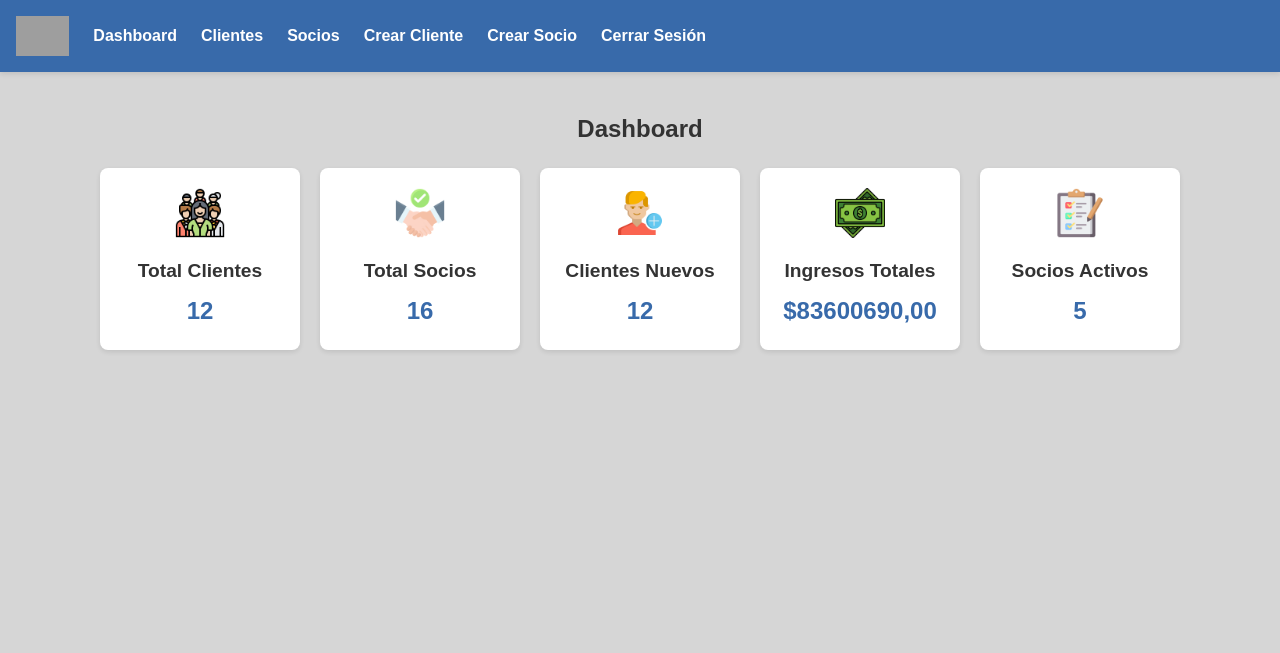
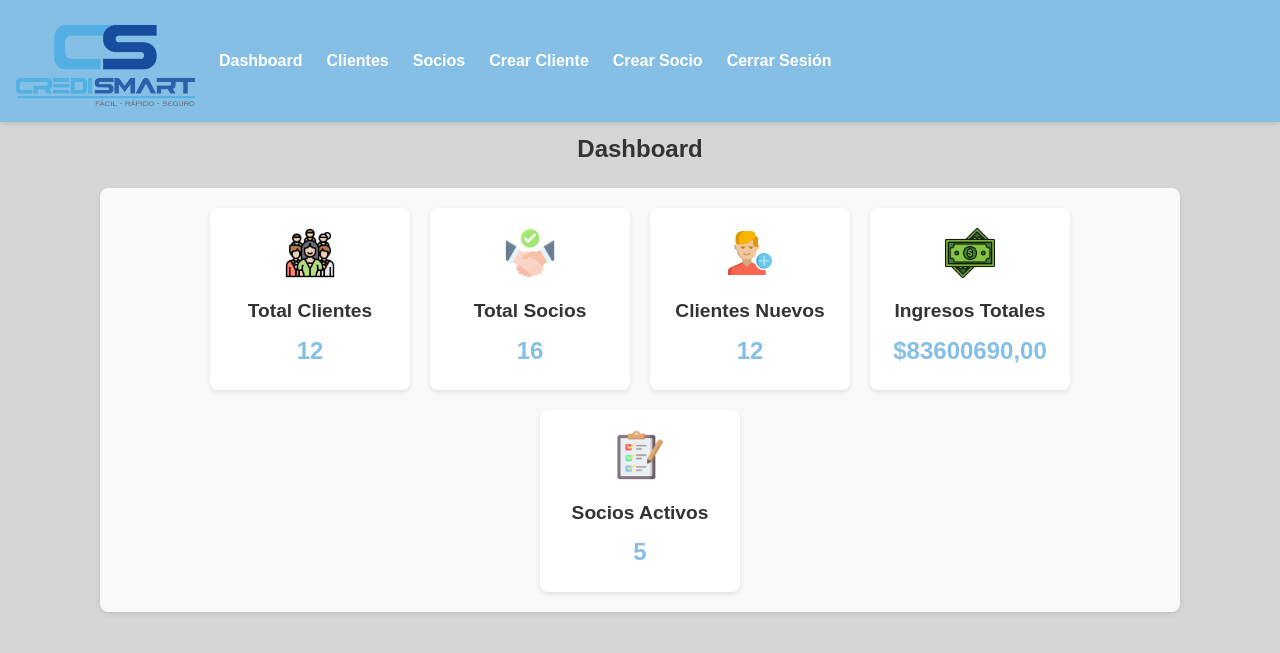
Before and after one commit to Gonzalo-Montilla/ProyectoDisensa, a Django app: page / in a window 1280 px wide. Shown: the top 653 px of the page. Run offline with Django 5.2, Linux system fonts and the light colour scheme; a user stored in the database is signed in; data comes from the database, SQL or seed files in the repository; both versions use the stored data as it was after the commit; grey boxes are pictures that could not be loaded.

Commit message:
cambios en stilo de tarjetas dashboard

```diff
--- a/businessapp/static/css/style.css
+++ b/businessapp/static/css/style.css
@@ -14,7 +14,7 @@ body {
 
 /* Navbar */
 .navbar {
-    background-color: #386aaa;
+    background-color: #85bfe6;
     padding: 1rem;
     position: fixed;
     width: 100%;
@@ -26,8 +26,10 @@ body {
 }
 
 .navbar .logo {
-    height: 40px;
+    height: 90px;
     margin-right: 1.5rem;
+    vertical-align: middle; /* Alinea la imagen verticalmente */
+    transition: transform 0.3s ease; /* Añade una transición suave */
 }
 
 .navbar a {
@@ -35,6 +37,7 @@ body {
     text-decoration: none;
     margin-right: 1.5rem;
     font-weight: bold;
+    font-size: 1 rem;
 }
 
 .navbar a:hover {
@@ -73,7 +76,7 @@ body {
 
 .login-container h1 {
     margin-bottom: 20px;
-    color: #386aaa;
+    color: #85bfe6;
 }
 
 .login-container label {
@@ -94,7 +97,7 @@ body {
 .login-container button {
     width: 100%;
     padding: 10px;
-    background-color: #386aaa;
+    background-color: #85bfe6;
     color: white;
     border: none;
     border-radius: 4px;
@@ -102,7 +105,7 @@ body {
 }
 
 .login-container button:hover {
-    background-color: #386aaa;
+    background-color: #85bfe6;
 }
 
 .error {
@@ -124,7 +127,7 @@ th, td {
 }
 
 th {
-    background-color: #386aaa;
+    background-color: #85bfe6;
     color: white;
 }
 
@@ -213,7 +216,7 @@ li {
 
 .login-header {
     padding: 10px;
-    background-color: #386aaa;
+    background-color: #85bfe6;
     text-align: center;
 }
 
@@ -225,7 +228,7 @@ li {
 /* Estilos existentes... */
 
 .dashboard-container {
-    padding: 20px;
+    padding: 40px;
     text-align: center;
 }
 
@@ -235,6 +238,15 @@ li {
     justify-content: center;
     gap: 20px;
     margin-top: 20px;
+    padding: 20px;
+    background-color: #f9f9f9; /* Fondo gris claro para las tarjetas */
+    border-radius: 8px;
+    box-shadow: 0 2px 5px rgba(0, 0, 0, 0.1);
+    max-width: 1200px;
+    margin-left: auto;
+    margin-right: auto;
+    margin-top: 20px;
+
 }
 
 .summary-card {
@@ -244,6 +256,12 @@ li {
     box-shadow: 0 2px 5px rgba(0, 0, 0, 0.1);
     width: 200px;
     text-align: center;
+    transition: transform 0.3s ease;
+
+}
+.summary-card:hover {
+    transform: translateY(-5px); /* Efecto de elevación al pasar el mouse */
+    box-shadow: 0 4px 10px rgba(0, 0, 0, 0.2); /* Sombra más pronunciada */
 }
 
 .summary-icon {
@@ -261,7 +279,7 @@ li {
 .summary-card p {
     margin: 5px 0 0;
     font-size: 1.5em;
-    color: #386aaa;
+    color: #85bfe6;
     font-weight: bold;
 }
 
@@ -277,12 +295,12 @@ li {
 }
 
 .register-card h2 {
-    color: #386aaa;
+    color: #85bfe6;
     margin-bottom: 20px;
 }
 
 .success-message {
-    background-color: #386aaa; /* color fuente succes-message */
+    background-color: #85bfe6; /* color fuente succes-message */
     color: white;
     padding: 15px 20px;
     border-radius: 5px;
--- a/businessapp/templates/businessapp/base.html
+++ b/businessapp/templates/businessapp/base.html
@@ -10,7 +10,7 @@
 <body>
     {% if user.is_authenticated %}
         <div class="navbar">
-            <img src="{% static 'images/logo_credismart_webp.webp' %}" alt="CrediSmart Logo" class="logo">
+            <img src="{% static 'images/logo_credismart_webp.webp.png' %}" alt="CrediSmart Logo" class="logo">
             <a href="{% url 'dashboard' %}">Dashboard</a>
             <a href="{% url 'client_list' %}">Clientes</a>
             <a href="{% url 'partner_list' %}">Socios</a>
```
Also changed, not shown: businessapp/static/images/logo_credismart_webp.webp.png (renamed from businessapp/static/images/CS - CREDISMART PNG WEB.png), db.sqlite3.
